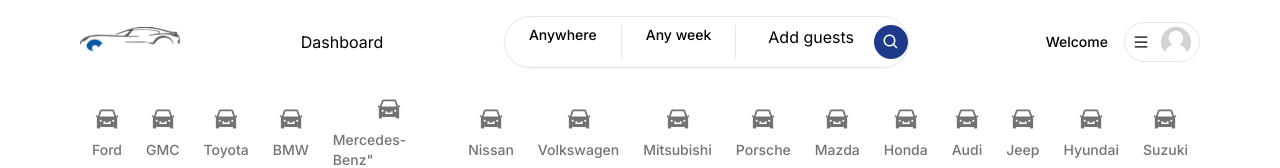
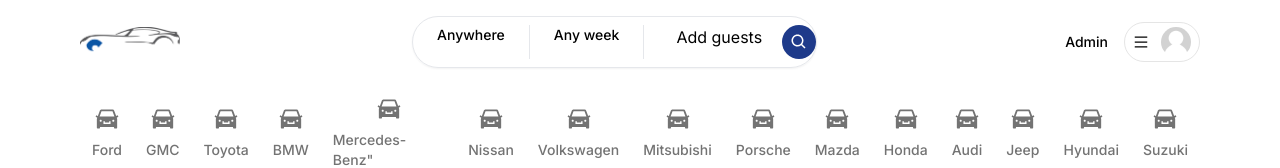
Before and after one commit to BouaikIlham/desir, a Next.js app: page / in a window 1280 px wide. Shown: the top 168 px of the page. Built offline with nearby package versions, Linux system fonts and the light colour scheme; no server answers; the database is empty.

Commit message:
edit navbar

```diff
--- a/app/components/navbar/Navbar.tsx
+++ b/app/components/navbar/Navbar.tsx
@@ -12,16 +12,12 @@
 const Navbar: React.FC<NavbarProps> = ({
   currentUser
 }) => {
-  const route = useRouter()
   return (
     <div className="fised w-full bg-white z-10 shadow-sm">
         <div className="py-4 border-b-[1px]">
             <Container>
                 <div className="flex flex-row items-center justify-between gap-3 md:gap-0">
                     <Logo />
-                    <button className="cursor pointer"
-                       onClick={() => route.push("/dashboard")}>Dashboard
-                    </button>
                     <Search />
                     <UserMenu currentUser={currentUser}  />
                 </div>
--- a/app/components/navbar/UserMenu.tsx
+++ b/app/components/navbar/UserMenu.tsx
@@ -16,9 +16,9 @@
   currentUser
 }) => {
   const registerModal = useRegisterModal()
+  const router = useRouter()
   const loginModal = useLoginModal()
   const [isOpen, setIsOpen] = useState(false)
-  const router = useRouter()
   const toggleOpen = useCallback(() => {
     setIsOpen((value) => !value)
   }, [])
@@ -28,7 +28,10 @@
         <div
             className="hidden md:block
                         text-sm font-medium py-3 px-4 rounded-full">
-          Welcome {currentUser?.name}
+
+     <button className="cursor pointer"
+                  onClick={() => router.push("/dashboard")}>Admin
+                </button>
         </div>
         <div
          onClick={toggleOpen}
```
